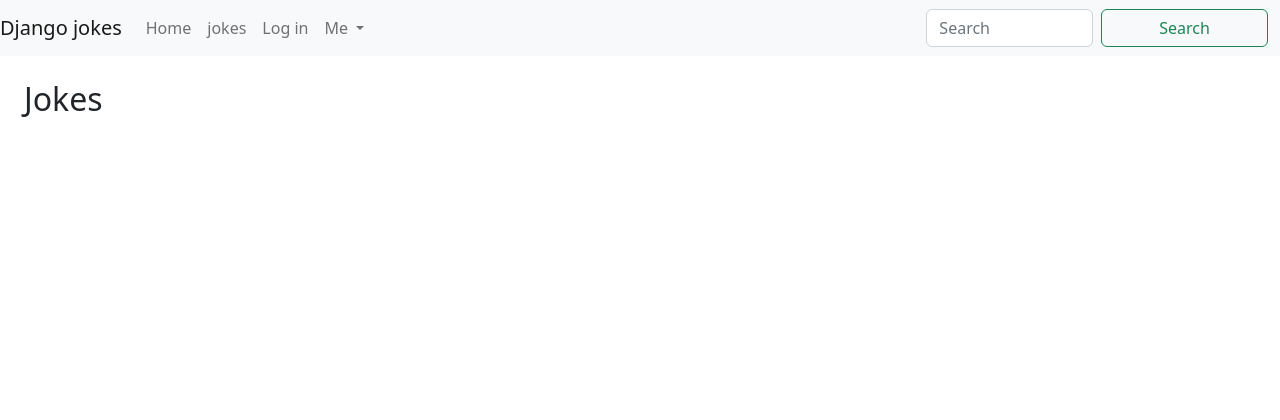
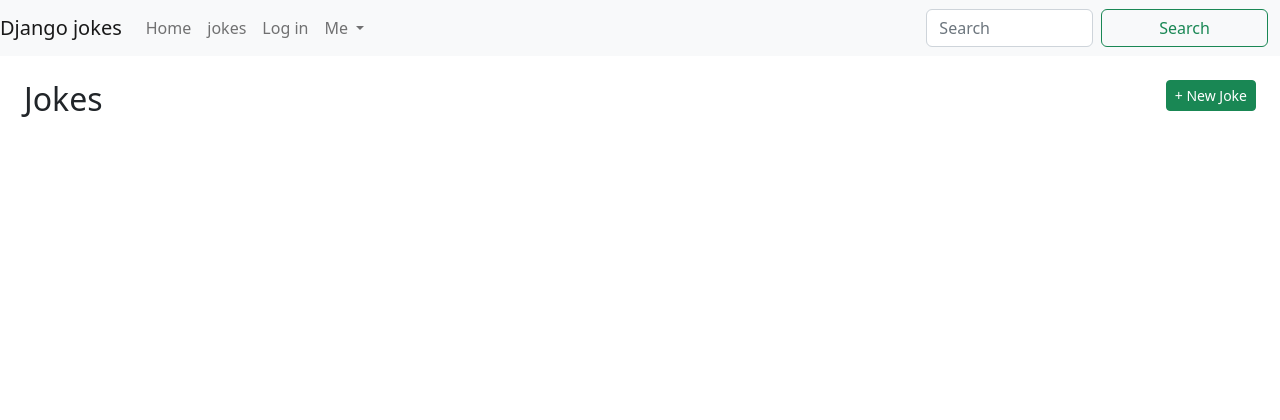
Before and after one commit to angmariegithub/djangojokes.com, a Django app: page /jokes/ in a window 1280 px wide. Shown: the top 420 px of the page. Run offline with Django 5.2, Linux system fonts and the light colour scheme; data that the repository does not hold is empty; some libraries are stand-ins or nearby versions.

Commit message:
Added CreateView and updateView

```diff
--- a/jokes/urls.py
+++ b/jokes/urls.py
@@ -1,9 +1,12 @@
 from django.urls import path
 
-from .views import JokeDetailView, JokeListView
+from .views import (
+    JokeCreateView, JokeDetailView, JokeListView, JokeUpdateView )
 
 app_name = 'jokes'
 urlpatterns = [
+    path('joke/create/', JokeCreateView.as_view(), name='create'),
     path('joke/<int:pk>/', JokeDetailView.as_view(), name='detail'),
     path('', JokeListView.as_view(), name='list'),
+    path('joke/<int:pk>/update/', JokeUpdateView.as_view(), name='update'),
 ]
--- a/jokes/views.py
+++ b/jokes/views.py
@@ -1,4 +1,4 @@
-from django.views.generic import DetailView, ListView
+from django.views.generic import (CreateView, DetailView, ListView, UpdateView)
 
 from .models import Joke
 
@@ -7,3 +7,11 @@ class JokeDetailView(DetailView):
 
 class JokeListView(ListView):
     model = Joke
+
+class JokeCreateView(CreateView):
+    model = Joke
+    fields = ['question', 'answer']
+
+class JokeUpdateView(UpdateView):
+    model = Joke
+    fields = ['question', 'answer']
--- a/templates/jokes/joke_list.html
+++ b/templates/jokes/joke_list.html
@@ -2,11 +2,17 @@
 
 {% block title %}Jokes{% endblock %}
 {% block main %}
+  <a class="btn btn-success btn-sm float-end" href="{% url 'jokes:create' %}">
+    + New Joke
+  </a>
+
   <h2>Jokes</h2>
   <ul class="list-group list-group-flush mb-3">
     {% for joke in joke_list %}
       <li class="list-group-item">
         <a href="{{ joke.get_absolute_url }}">{{ joke.question }}</a>
+        <a href="{% url 'jokes:update' joke.pk %}"
+           class="btn btn-info btn-sm float-end me-2">Update</a>
         </li>
     {% endfor %}
   </ul>
```
Also changed, not shown: templates/jokes/joke_form.html (added, +15 -0 lines).
